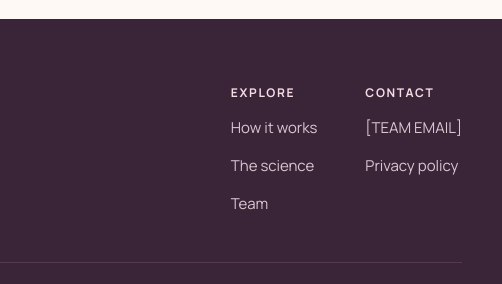
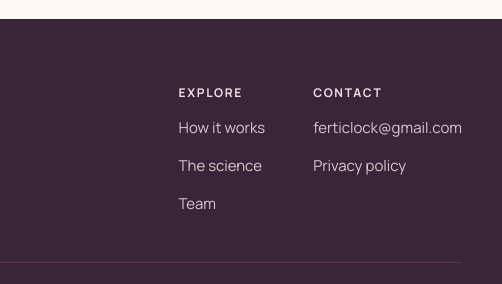
Before and after one commit to elgrg/ferticlock-website, a plain HTML site: page index.html in a window 1280 px wide. Shown: the part 9314-9598 px from the top of the page, 778-1280 px from the left. Drawn offline with Linux system fonts and the light colour scheme.

Commit message:
added company email

```diff
--- a/index.html
+++ b/index.html
@@ -603,7 +603,7 @@
       </details>
       <details class="faq">
         <summary>I’m a gynaecologist or a clinic. Can we take part?<svg aria-hidden="true" class="ico faq-chev" width="20" height="20"><use href="#i-chevron"/></svg></summary>
-        <p>Yes, please. We are looking for clinical, proteomics and assay partners. Write to us at <a href="mailto:hello@example.com" data-team-email>[TEAM EMAIL]</a>.</p>
+        <p>Yes, please. We are looking for clinical, proteomics and assay partners. Write to us at <a href="mailto:ferticlock@gmail.com" data-team-email>ferticlock@gmail.com</a>.</p>
       </details>
     </div>
   </div>
@@ -682,7 +682,7 @@
         </div>
         <div class="footer-col">
           <span class="footer-h">Contact</span>
-          <a href="mailto:hello@example.com" data-team-email>[TEAM EMAIL]</a>
+          <a href="mailto:ferticlock@gmail.com" data-team-email>ferticlock@gmail.com</a>
           <!-- TODO: LinkedIn link when the page exists -->
           <a href="privacy.html">Privacy policy</a>
         </div>
```
